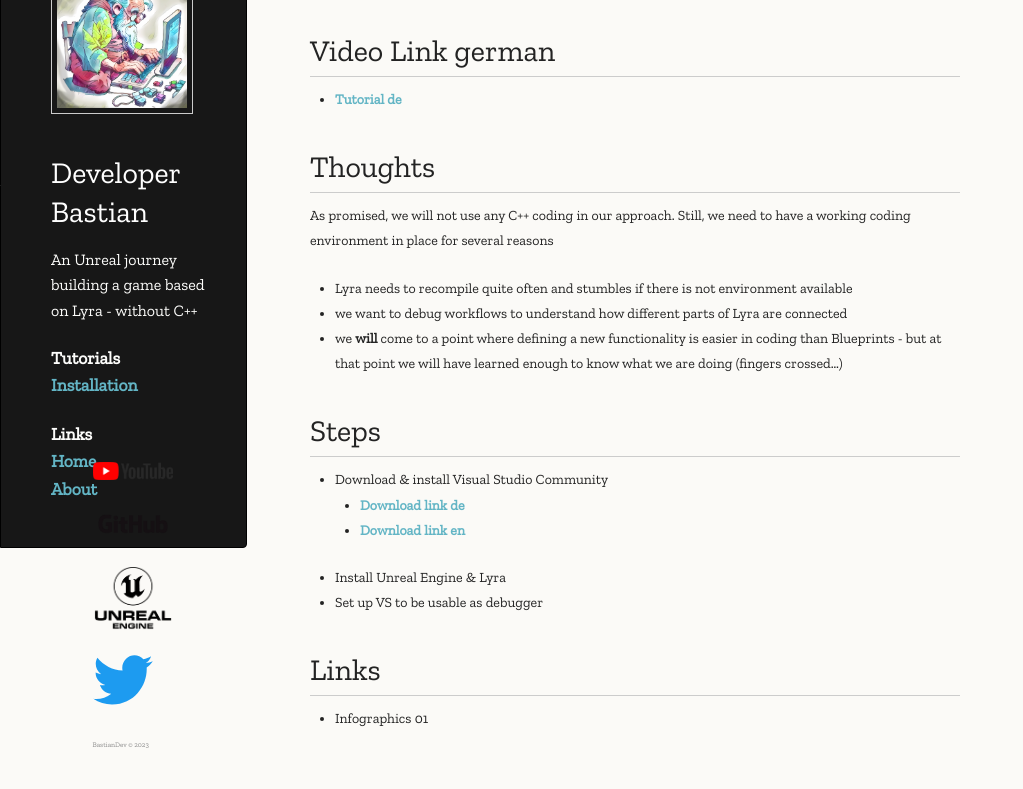
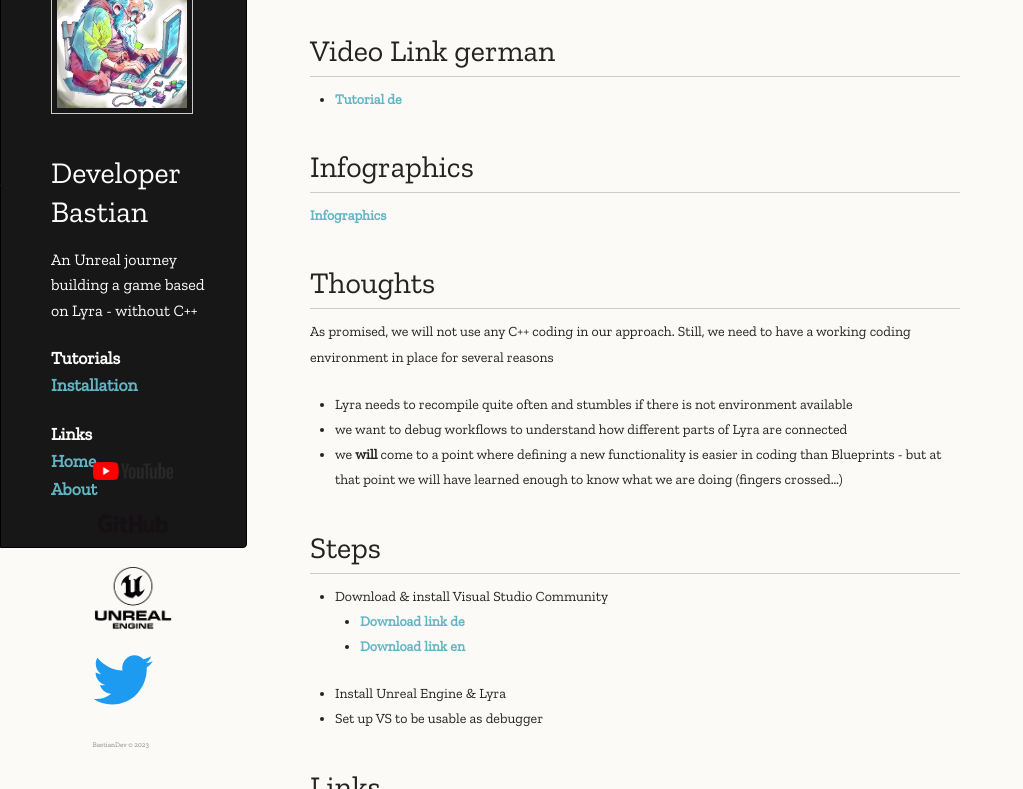
Before and after one commit to DeveloperBastian/www, a Jekyll site: the page built from install.md, in a window 1280 px wide and 900 px high, scrolled down 1113 px, cut to the strip 111-900 px from the top of the window. Shown: the whole strip, without its empty margins (0-1023 px from the left). Built offline with Jekyll 4.4.1, drawn with Linux system fonts in a browser that asks for light colours; our own code applies the rules of GitHub Pages for plain Markdown files.

Commit message:
added infographics at https://github.com/DeveloperBastian/Unreal-Lyra-Concepts/blob/main/infographics/Unreal%20Lyra.pdf

```diff
--- a/install.md
+++ b/install.md
@@ -22,6 +22,9 @@ Ability to compile and start Lyra
 # Video Link german
 *	[Tutorial de](https://www.youtube.com/watch?v=rdFjPHC-rlg)
 
+# Infographics
+[Infographics](https://github.com/DeveloperBastian/Unreal-Lyra-Concepts/blob/main/infographics/Unreal%20Lyra.pdf)
+
 # Thoughts
 
 As promised, we will not use any C++ coding in our approach. Still, we need to have a working coding environment in place for several reasons
```
